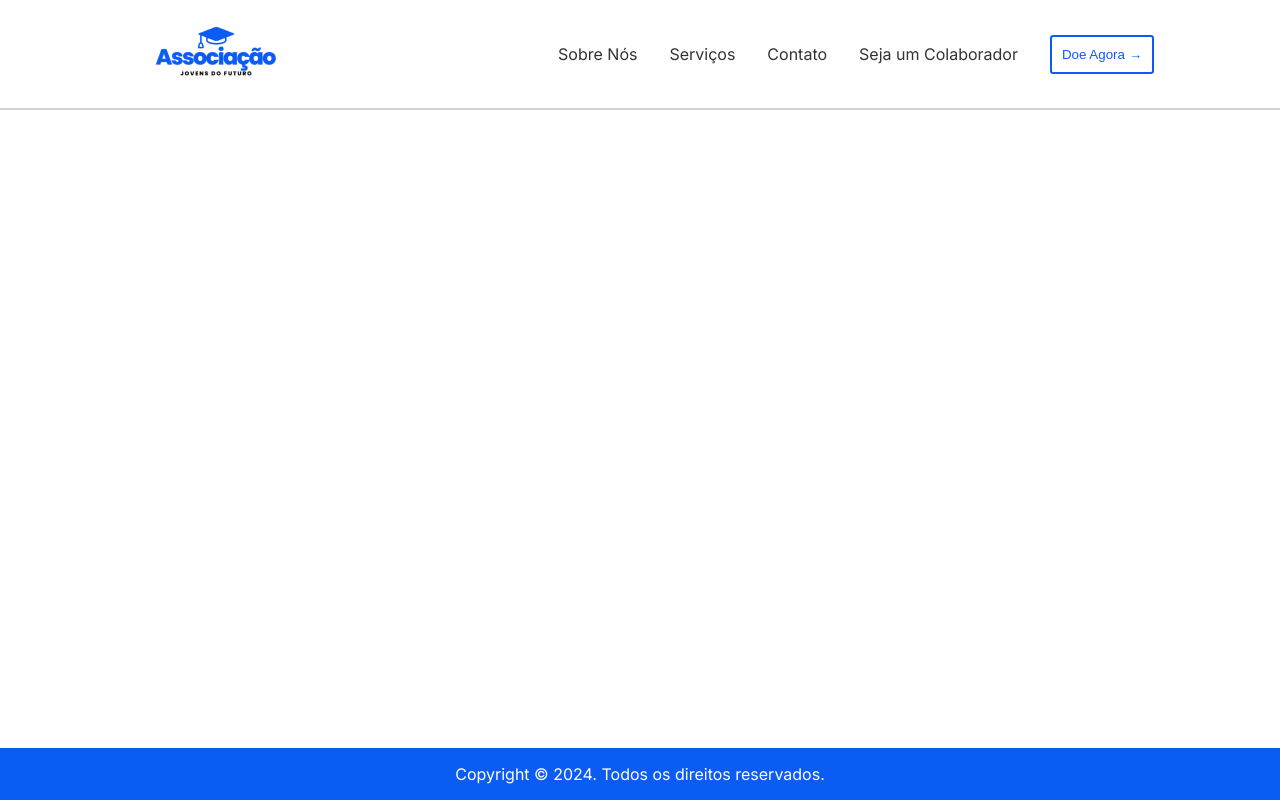
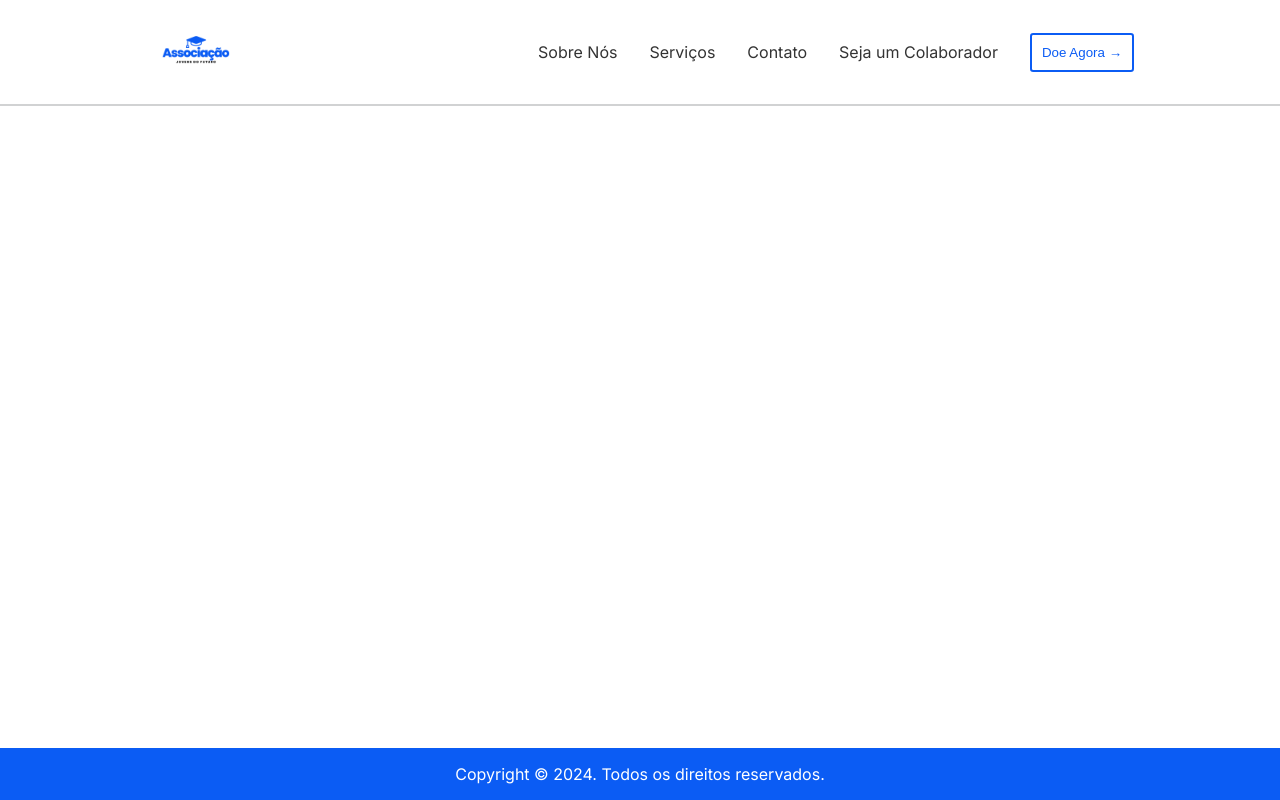
Before and after one commit to Jovens-do-futuro/website, a plain HTML site: page index.html in a window 1280 px wide. Drawn offline with Linux system fonts and the light colour scheme; files that its build step writes are made by us from their sources.

Commit message:
fix: logo

```diff
--- a/components/header.html
+++ b/components/header.html
@@ -4,7 +4,7 @@
       <li>
         <a href="">
           <img
-            src="../assets/logo.png"
+            src="../assets/logo-header.png"
             alt="Logo da Associação Jovens do Futuro"
           />
         </a>
--- a/global.css
+++ b/global.css
@@ -49,7 +49,6 @@ button:hover {
 }
 
 header {
-  padding: 0.5rem 0 0 0;
   text-align: center;
   color: var(--black);
   border-bottom: solid 1px var(--grey);
@@ -58,7 +57,6 @@ header {
     display: flex;
     list-style: none;
     justify-content: space-around;
-    margin-bottom: 0.5rem;
   }
 
   li {
@@ -73,8 +71,7 @@ header {
   }
 
   img {
-    width: 180px;
-    height: 80px;
+    width: 100px;
     border-radius: 0.2rem;
   }
 }
```
Also changed, not shown: assets/logo.png (deleted).
